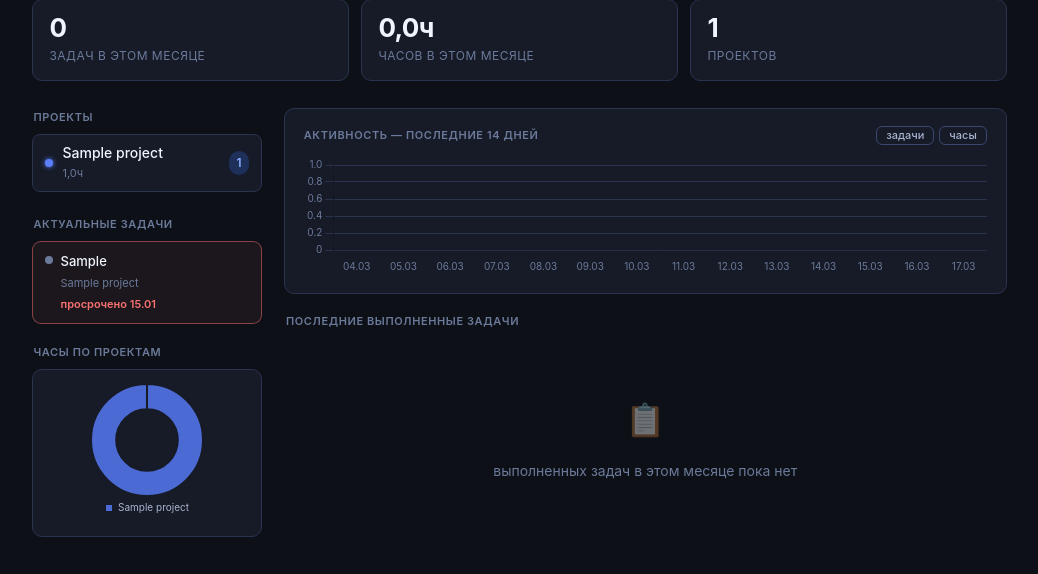
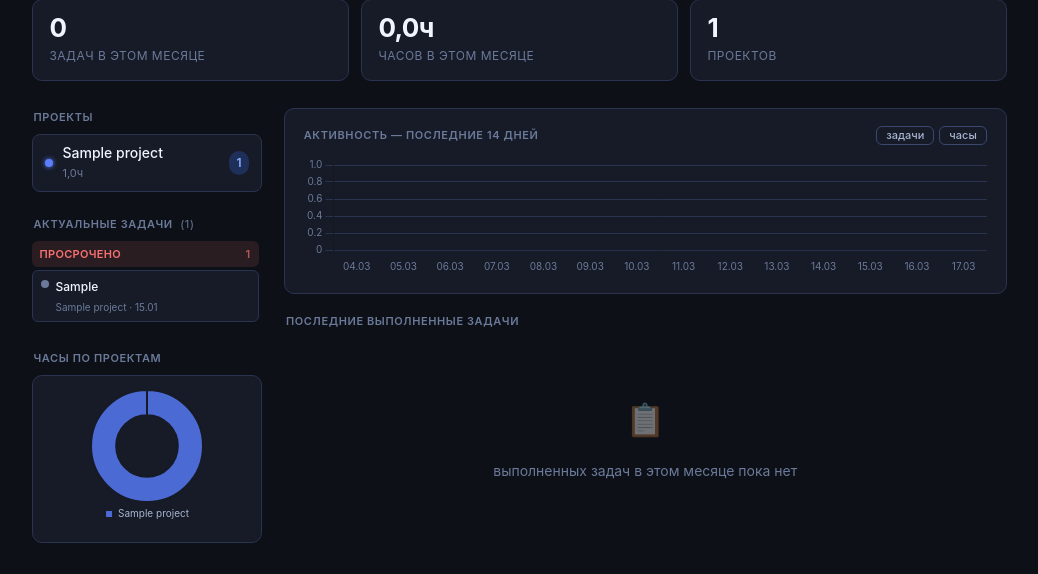
Before and after one commit to Maniloc/TaskLogger, a Django app: page / in a window 1280 px wide. Shown: the part 226-800 px from the top of the page, without its empty margins (121-1159 px from the left). Run offline with Django 4.2, Linux system fonts and the light colour scheme; a user stored in the database is signed in; tables that the repository leaves empty hold one stand-in row (values such as "Sample post"); parts of the project's set-up code (start-up, migrations or seed data) failed here and were passed over.

Commit message:
feat: active tasks grouped by urgency with scroll
Instead of a flat list that grows infinitely, active tasks in the
dashboard sidebar are now grouped and contained:

Layout:
- Fixed max-height 320px with thin scrollbar
- 4 urgency groups: просрочено / сегодня / ближайшие 3 дня / на этой неделе
- 'без срока / позже' group for tasks without due_date
- Each group shows a colored header with count badge
- Compact mini-task rows (project name + due date as subtitle)
- All rows clickable → task edit page

Colors:
- overdue: red tint header
- today: amber tint header
- soon (1-3d): light amber header
- upcoming (4-7d) + other: muted gray header

No matter how many tasks — the sidebar stays compact.

```diff
--- a/projects/templates/projects/base.html
+++ b/projects/templates/projects/base.html
@@ -550,6 +550,45 @@ select option { background: var(--bg3); color: var(--text); }
 .active-task-card.urgency-soon { border-color: rgba(251,191,36,.35); }
 .active-task-card.urgency-upcoming { border-color: var(--border2); }
 
+
+/* ── Active tasks scroll + groups ── */
+.active-tasks-scroll {
+  max-height: 320px;
+  overflow-y: auto;
+  padding-right: 3px;
+}
+.active-tasks-scroll::-webkit-scrollbar { width: 4px; }
+.active-tasks-scroll::-webkit-scrollbar-track { background: transparent; }
+.active-tasks-scroll::-webkit-scrollbar-thumb { background: var(--border2); border-radius: 2px; }
+
+.urgency-group { margin-bottom: 8px; }
+.urgency-group-header {
+  display: flex; align-items: center; gap: 6px;
+  padding: 4px 8px; border-radius: 6px;
+  font-size: 11px; font-weight: 600;
+  margin-bottom: 3px; user-select: none;
+  letter-spacing: .3px; text-transform: uppercase;
+}
+.ug-overdue  { background: rgba(248,113,113,.12); color: var(--red); }
+.ug-today    { background: rgba(251,191,36,.12);  color: var(--amber); }
+.ug-soon     { background: rgba(251,191,36,.07);  color: var(--amber); }
+.ug-upcoming { background: var(--bg3);            color: var(--text3); }
+
+.mini-task-link {
+  display: flex; align-items: flex-start; gap: 7px;
+  padding: 6px 8px; border-radius: 6px;
+  background: var(--bg2); border: 1px solid var(--border);
+  margin-bottom: 3px; text-decoration: none;
+  transition: background .12s, border-color .12s, transform .1s;
+  cursor: pointer;
+}
+.mini-task-link:hover { background: var(--surface); border-color: var(--border2); transform: translateX(2px); }
+.mini-task-text {
+  font-size: 12px; font-weight: 500; color: var(--text);
+  overflow: hidden; text-overflow: ellipsis; white-space: nowrap; flex: 1;
+}
+.mini-task-proj { font-size: 10px; color: var(--text3); margin-top: 2px; }
+
 </style>
 </head>
 <body>
--- a/projects/templates/projects/index.html
+++ b/projects/templates/projects/index.html
@@ -71,40 +71,91 @@
     <div style="font-size:13px;color:var(--text3);padding:10px 4px;line-height:1.6">Нет проектов.<br>Нажмите «+ новый проект».</div>
     {% endfor %}
 
-    <!-- Active tasks list -->
-    {% if recent_tasks %}
+    <!-- Active tasks: grouped by urgency with scroll -->
+    {% if active_total %}
     <div style="margin-top:1.5rem">
-      <div class="sidebar-label">актуальные задачи</div>
-      {% for task in recent_tasks %}
+      <div class="sidebar-label" style="margin-bottom:8px">
+        актуальные задачи
+        <span style="font-weight:400;color:var(--text3);margin-left:4px">({{ active_total }})</span>
+      </div>
+      <div class="active-tasks-scroll">
 
-      {% with u=task.urgency %}
-      <a href="{% url 'task_edit' task.pk %}"
-         class="active-task-card
-           {% if u == 'overdue' %} urgency-overdue
-           {% elif u == 'today' %} urgency-today
-           {% elif u == 'soon' %} urgency-soon
-           {% elif u == 'upcoming' %} urgency-upcoming
-           {% endif %}">
-        <div style="display:flex;align-items:flex-start;gap:8px">
-          <div class="dot dot-{{ task.status }}" style="margin-top:4px;flex-shrink:0"></div>
-          <div style="flex:1;min-width:0">
-            <div style="font-size:13px;font-weight:500;color:var(--text);line-height:1.4;overflow:hidden;text-overflow:ellipsis;display:-webkit-box;-webkit-line-clamp:2;-webkit-box-orient:vertical">{{ task.task }}</div>
-            <div style="font-size:11px;color:var(--text3);margin-top:4px">{{ task.project.name }}</div>
-            {% if task.due_date %}
-            <div style="font-size:11px;margin-top:3px;font-weight:{% if u == 'overdue' or u == 'today' %}600{% else %}400{% endif %};
-              color:{% if u == 'overdue' %}var(--red){% elif u == 'today' %}var(--amber){% elif u == 'soon' %}var(--amber){% else %}var(--text3){% endif %}">
-              {% if u == 'overdue' %}просрочено {{ task.due_date|date:"d.m" }}
-              {% elif u == 'today' %}срок сегодня
-              {% elif u == 'soon' %}до {{ task.due_date|date:"d.m" }}
-              {% else %}до {{ task.due_date|date:"d.m.Y" }}
-              {% endif %}
+        {% if active_grouped.overdue %}
+        <div class="urgency-group">
+          <div class="urgency-group-header ug-overdue">просрочено <span style="margin-left:auto;opacity:.7">{{ active_grouped.overdue|length }}</span></div>
+          {% for task in active_grouped.overdue %}
+          <a href="{% url 'task_edit' task.pk %}" class="mini-task-link">
+            <div class="dot dot-{{ task.status }}" style="margin-top:3px;flex-shrink:0"></div>
+            <div style="flex:1;min-width:0">
+              <div class="mini-task-text">{{ task.task }}</div>
+              <div class="mini-task-proj">{{ task.project.name }} · {{ task.due_date|date:"d.m" }}</div>
             </div>
-            {% endif %}
-          </div>
+          </a>
+          {% endfor %}
         </div>
-      </a>
-      {% endwith %}
-      {% endfor %}
+        {% endif %}
+
+        {% if active_grouped.today %}
+        <div class="urgency-group">
+          <div class="urgency-group-header ug-today">сегодня <span style="margin-left:auto;opacity:.7">{{ active_grouped.today|length }}</span></div>
+          {% for task in active_grouped.today %}
+          <a href="{% url 'task_edit' task.pk %}" class="mini-task-link">
+            <div class="dot dot-{{ task.status }}" style="margin-top:3px;flex-shrink:0"></div>
+            <div style="flex:1;min-width:0">
+              <div class="mini-task-text">{{ task.task }}</div>
+              <div class="mini-task-proj">{{ task.project.name }}</div>
+            </div>
+          </a>
+          {% endfor %}
+        </div>
+        {% endif %}
+
+        {% if active_grouped.soon %}
+        <div class="urgency-group">
+          <div class="urgency-group-header ug-soon">ближайшие 3 дня <span style="margin-left:auto;opacity:.7">{{ active_grouped.soon|length }}</span></div>
+          {% for task in active_grouped.soon %}
+          <a href="{% url 'task_edit' task.pk %}" class="mini-task-link">
+            <div class="dot dot-{{ task.status }}" style="margin-top:3px;flex-shrink:0"></div>
+            <div style="flex:1;min-width:0">
+              <div class="mini-task-text">{{ task.task }}</div>
+              <div class="mini-task-proj">{{ task.project.name }} · до {{ task.due_date|date:"d.m" }}</div>
+            </div>
+          </a>
+          {% endfor %}
+        </div>
+        {% endif %}
+
+        {% if active_grouped.upcoming %}
+        <div class="urgency-group">
+          <div class="urgency-group-header ug-upcoming">на этой неделе <span style="margin-left:auto;opacity:.7">{{ active_grouped.upcoming|length }}</span></div>
+          {% for task in active_grouped.upcoming %}
+          <a href="{% url 'task_edit' task.pk %}" class="mini-task-link">
+            <div class="dot dot-{{ task.status }}" style="margin-top:3px;flex-shrink:0"></div>
+            <div style="flex:1;min-width:0">
+              <div class="mini-task-text">{{ task.task }}</div>
+              <div class="mini-task-proj">{{ task.project.name }} · до {{ task.due_date|date:"d.m" }}</div>
+            </div>
+          </a>
+          {% endfor %}
+        </div>
+        {% endif %}
+
+        {% if active_grouped.other %}
+        <div class="urgency-group">
+          <div class="urgency-group-header ug-upcoming">без срока / позже <span style="margin-left:auto;opacity:.7">{{ active_grouped.other|length }}</span></div>
+          {% for task in active_grouped.other %}
+          <a href="{% url 'task_edit' task.pk %}" class="mini-task-link">
+            <div class="dot dot-{{ task.status }}" style="margin-top:3px;flex-shrink:0"></div>
+            <div style="flex:1;min-width:0">
+              <div class="mini-task-text">{{ task.task }}</div>
+              <div class="mini-task-proj">{{ task.project.name }}{% if task.due_date %} · до {{ task.due_date|date:"d.m.Y" }}{% endif %}</div>
+            </div>
+          </a>
+          {% endfor %}
+        </div>
+        {% endif %}
+
+      </div>
     </div>
     {% endif %}
 
--- a/projects/views.py
+++ b/projects/views.py
@@ -142,10 +142,22 @@ def index(request):
         .order_by('-date')[:5]
     )
 
+    # Group active tasks by urgency for sidebar
+    active_grouped = {'overdue': [], 'today': [], 'soon': [], 'upcoming': [], 'other': []}
+    for t in active_tasks:
+        u = t.urgency
+        if u in active_grouped:
+            active_grouped[u].append(t)
+        else:
+            active_grouped['other'].append(t)
+    active_total = sum(len(v) for v in active_grouped.values())
+
     return render(request, 'projects/index.html', {
         'projects': projects,
         'recent_tasks': recent_tasks,
         'done_recent': done_recent,
+        'active_grouped': active_grouped,
+        'active_total': active_total,
         'tasks_count': agg['count'] or 0,
         'tasks_hours': agg['hours'] or Decimal('0'),
         'today': today,
```
